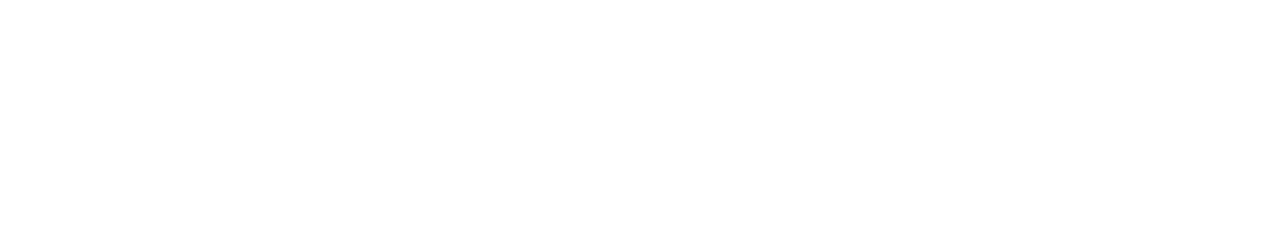
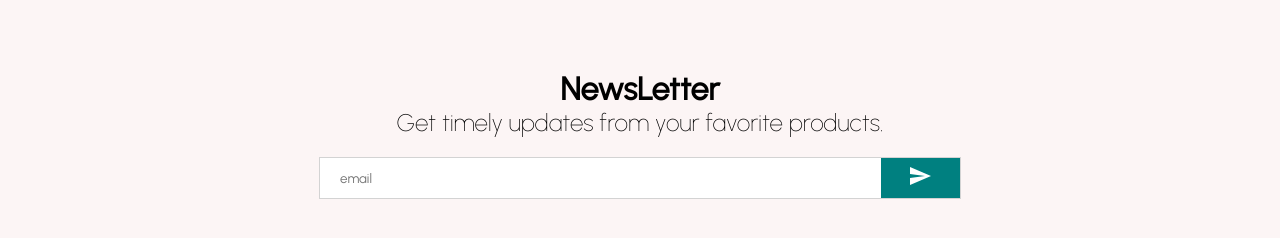
Before and after one commit to WasiqAli22/ecommerce, a React (Create React App) app: page / in a window 1280 px wide. Shown: the part 2170-2408 px from the top of the page. Before the commit the page ends 2064 px from the top, so only its background shows below. Built offline with nearby package versions, Linux system fonts and the light colour scheme.

Commit message:
Feat: Completed the Newsletter UI Design
Feat: Completed the Newsletter UI Design

```diff
--- /dev/null
+++ b/src/components/Newsletter.jsx
@@ -0,0 +1,54 @@
+import { Send } from "@material-ui/icons";
+import React from "react";
+import styled from "styled-components";
+
+const Container = styled.div`
+  height: 60vh;
+  background-color: #fcf5f5;
+  display: flex;
+  align-items: center;
+  justify-content: center;
+  flex-direction: column;
+`;
+const Title = styled.h1``;
+const Description = styled.div`
+  font-size: 24px;
+  font-weight: 300;
+  margin-bottom: 20px;
+`;
+const InputContainer = styled.div`
+  width: 50%;
+  height: 40px;
+  background-color: white;
+  justify-content: space-between;
+  display: flex;
+  border: 1px solid lightgray;
+`;
+const Input = styled.input`
+  border: none;
+  flex: 8;
+  padding-left:20px;
+`;
+const Button = styled.button`
+  flex: 1;
+  border: none;
+  background-color: teal;
+  color: white;
+`;
+
+const Newsletter = () => {
+  return (
+    <Container>
+      <Title>NewsLetter</Title>
+      <Description>Get timely updates from your favorite products.</Description>
+      <InputContainer>
+        <Input placeholder="email" />
+        <Button>
+          <Send />
+        </Button>
+      </InputContainer>
+    </Container>
+  );
+};
+
+export default Newsletter;
--- a/src/pages/HomePage.jsx
+++ b/src/pages/HomePage.jsx
@@ -2,6 +2,7 @@
 import Announcement from "../components/Announcement";
 import Categories from "../components/Categories";
 import Navbar from "../components/Navbar";
+import Newsletter from "../components/Newsletter";
 import Products from "../components/Products";
 import Slider from "../components/Slider";
 
@@ -13,6 +14,7 @@
       <Slider />
       <Categories/>
       <Products/>
+      <Newsletter/>
     </>
   );
 }
```
